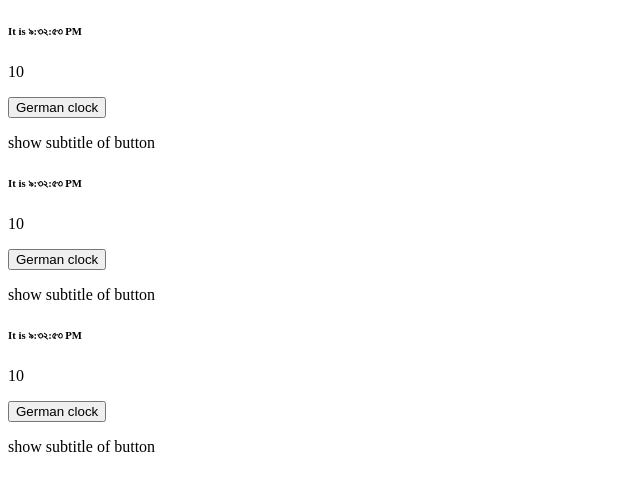
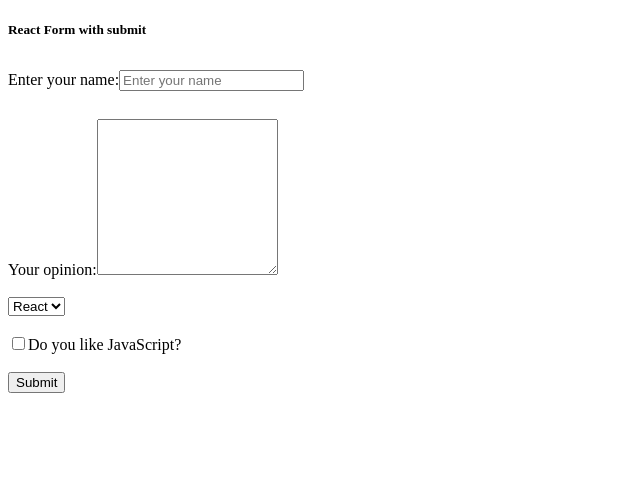
Before and after one commit to smhabibjr/ultimate-react-path, a React (Vite) app: page / in a window 1280 px wide. Shown: the top 490 px of the page, without its empty margins (0-640 px from the left). Built offline with nearby package versions, Linux system fonts and the light colour scheme.

Commit message:
add form

```diff
--- a/src/App.jsx
+++ b/src/App.jsx
@@ -1,11 +1,8 @@
-import Clock from "./components/Clock";
+import Form from "./components/Form";
 export default function App() {
-  const numberOfClock = [1, 2, 3];
   return (
     <div>
-      {numberOfClock.map((key) => (
-        <Clock key={key} />
-      ))}
+      <Form />
     </div>
   );
 }
--- /dev/null
+++ b/src/components/Form.jsx
@@ -0,0 +1,92 @@
+import React from "react";
+
+export default class Form extends React.Component {
+  constructor(props) {
+    super(props);
+    this.state = {
+      title: "",
+      text: "",
+      selectValue: "",
+      isAwesome: false,
+    };
+  }
+
+  inputHandler = (e) => {
+    if (e.target.type === "text") {
+      this.setState({
+        title: e.target.value,
+      });
+    } else if (e.target.type === "textarea") {
+      this.setState({
+        text: e.target.value,
+      });
+    } else if (e.target.type === "select-one") {
+      this.setState({
+        selectValue: e.target.value,
+      });
+    } else if (e.target.type === "checkbox") {
+      this.setState({
+        isAwesome: e.target.checked,
+      });
+    }
+  };
+
+  submitHandler = (e) => {
+    e.preventDefault();
+    alert(JSON.stringify(this.state));
+  };
+
+  render() {
+    const { title, text, selectValue, isAwesome } = this.state;
+    return (
+      <div>
+        <h5>React Form with submit</h5>
+        <form onSubmit={this.submitHandler}>
+          <label htmlFor="userName">Enter your name:</label>
+          <input
+            style={{ marginTop: "10px" }}
+            type="text"
+            id="userName"
+            placeholder="Enter your name"
+            value={title}
+            onChange={this.inputHandler}
+          />
+          <br />
+          <br />
+          <label htmlFor="userOpinion">Your opinion:</label>
+          <textarea
+            style={{ marginTop: "10px" }}
+            name="text"
+            id="userOpinion"
+            cols="20"
+            rows="10"
+            value={text}
+            onChange={this.inputHandler}
+          ></textarea>
+
+          <br />
+          <br />
+          <select value={selectValue} onChange={this.inputHandler}>
+            <option value="React">React</option>
+            <option value="Vue">Vue</option>
+          </select>
+
+          <br />
+          <br />
+
+          <input
+            id="isAgree"
+            type="checkbox"
+            checked={isAwesome}
+            onChange={this.inputHandler}
+          />
+          <label htmlFor="isAgree">Do you like JavaScript?</label>
+
+          <br />
+          <br />
+          <input type="submit" />
+        </form>
+      </div>
+    );
+  }
+}
```
Also changed, not shown: 1 other file (tests, documents, lock files or other folders).
